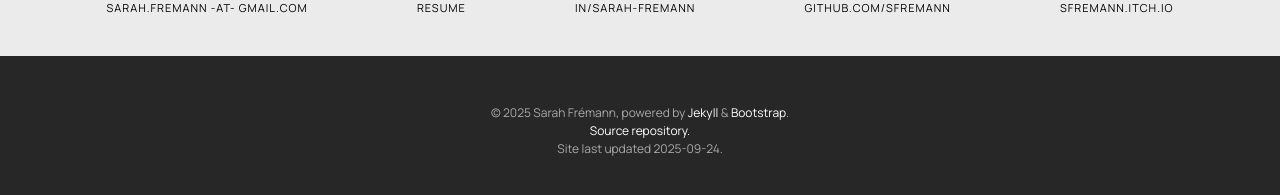
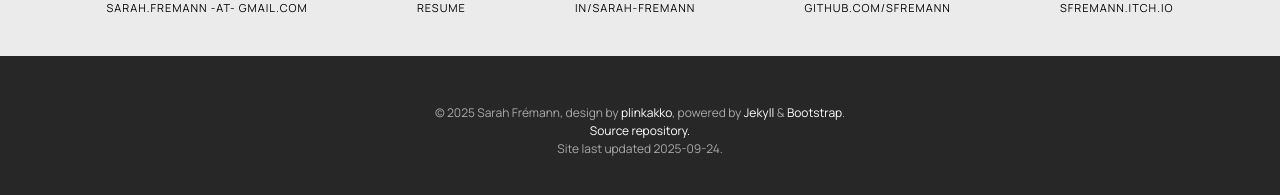
Before and after one commit to sfremann/sfremann.github.io, a Jekyll site: the page built from index.html, in a window 1280 px wide and 900 px high, scrolled down 2295 px. Shown: the part 694-889 px from the top of the window. Built offline with Jekyll 4.4.1, drawn with Linux system fonts in a browser that asks for light colours; nearby versions of some CDN libraries.

Commit message:
[*] add design credit

```diff
--- a/_includes/footer.html
+++ b/_includes/footer.html
@@ -22,7 +22,7 @@
 <footer class="footer">
   <div class="content has-text-centered">
     <p style="color: darkgrey; font-size: 12px;">
-      &copy; {{ site.time | date: '%Y' }} {{ site.author.name | default: site.title }}, powered by <a href="http://jekyllrb.com" rel="nofollow" target="_blank">Jekyll</a> &amp; <a href="https://getbootstrap.com/" rel="nofollow" target="_blank">Bootstrap</a>.
+      &copy; {{ site.time | date: '%Y' }} {{ site.author.name | default: site.title }}, design by <a href="https://www.artstation.com/plinkakko" rel="nofollow" target="_blank">plinkakko</a>, powered by <a href="http://jekyllrb.com" rel="nofollow" target="_blank">Jekyll</a> &amp; <a href="https://getbootstrap.com/" rel="nofollow" target="_blank">Bootstrap</a>.
       <br>
       <a href="{{ site.source_repos }}" target="_blank">Source repository.</a>
       <br>
```
